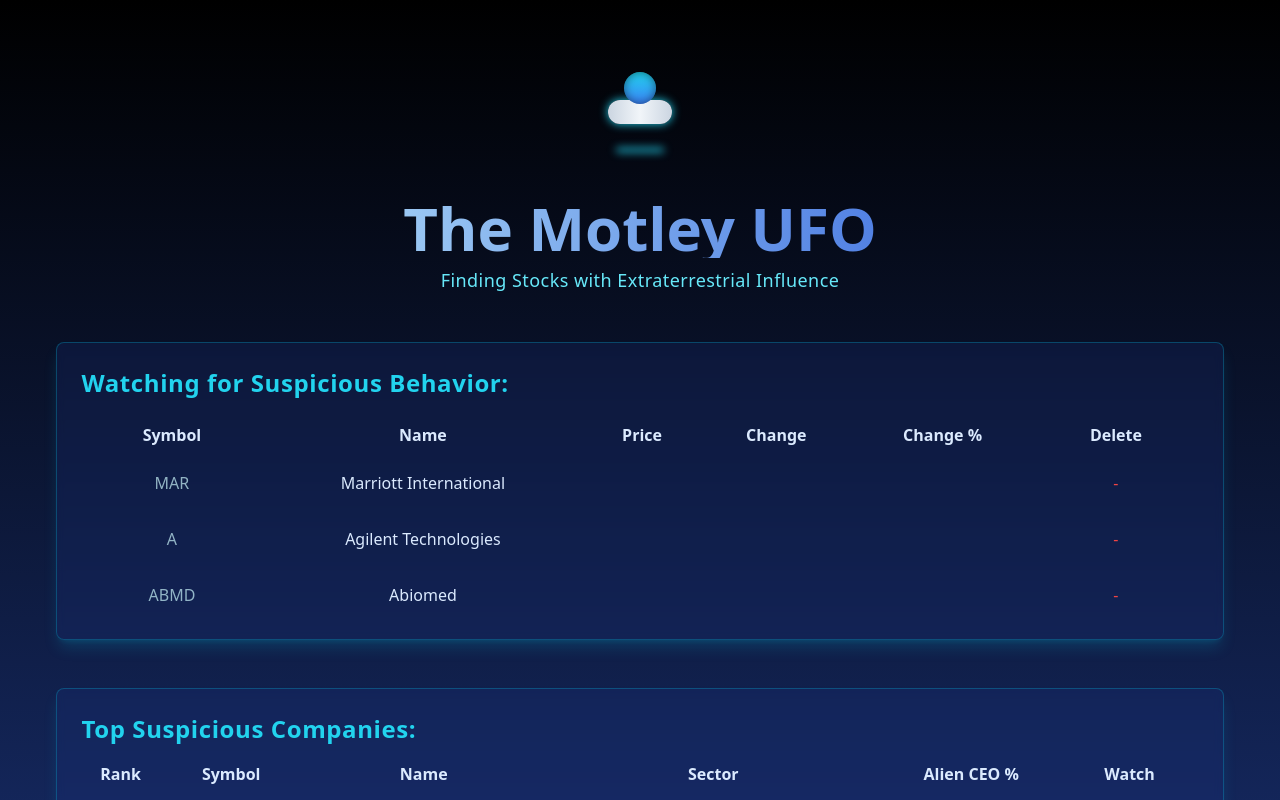
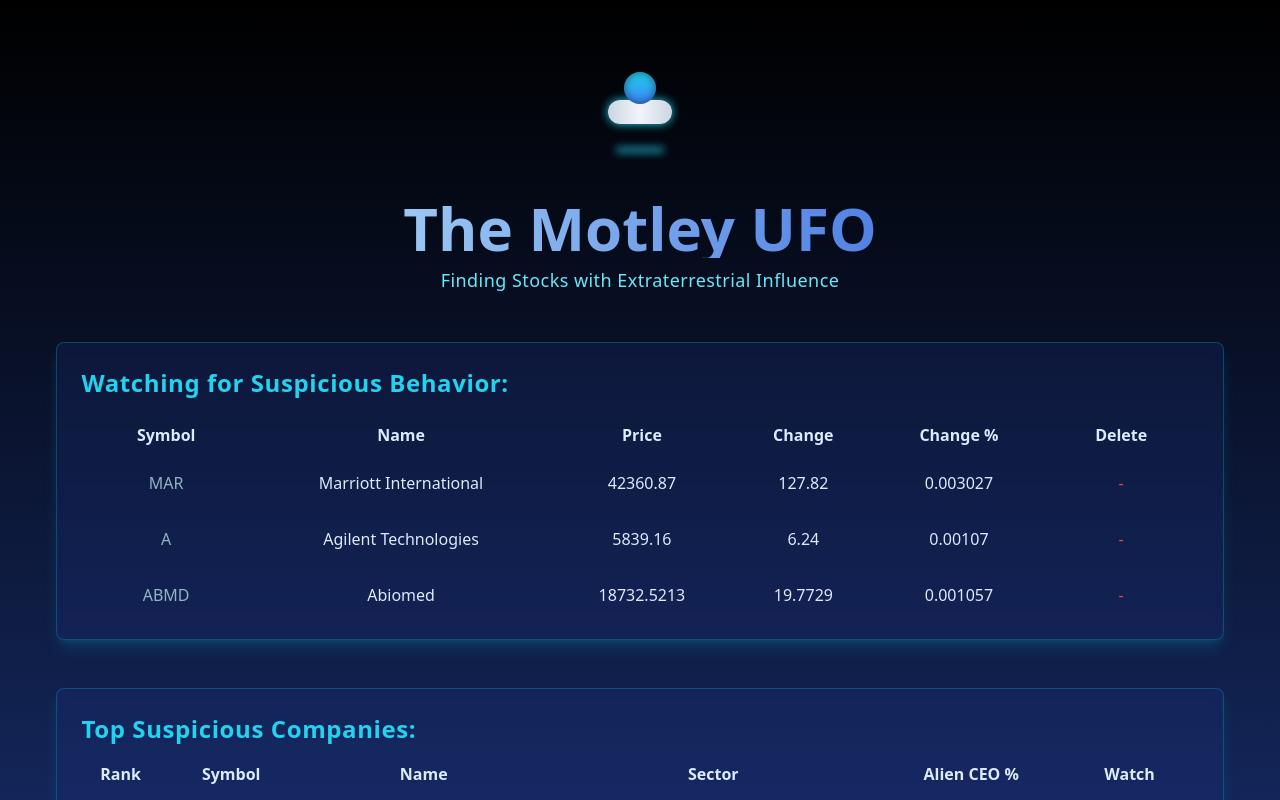
Before and after one commit to timdavila/fool-exercise, a Next.js app: page / in a window 1280 px wide. Shown: the top 800 px of the page. Built offline with nearby package versions, Linux system fonts and the light colour scheme.

Commit message:
Real time quotes! (simulated)

```diff
--- a/src/components/watchList.tsx
+++ b/src/components/watchList.tsx
@@ -2,18 +2,39 @@
 
 import useWatchedCompanies from 'src/hooks/useWatchedCompanies'
 import WatchListSkeleton from './loading/watchListSkeleton'
-import { useEffect } from 'react'
+import { useState, useEffect } from 'react'
 import { useDispatch, useSelector } from 'react-redux'
 import { RootState } from '../store'
 import { setWatchlist, unWatchInstrument } from '../store/watchListSlice'
 import WatchButton from './ui/watchButton'
 import CompanyLink from './ui/companyLink'
 import { Instrument } from '~types/quotes'
+import { getRealtimeQuotes } from '~data/services/quotes-service'
 
-const WatchList = () => {
+export default function WatchList(){
   const dispatch = useDispatch()
   const watchlist = useSelector((state: RootState) => state.watchlist.instruments)
   const { data: initialData, loading, error } = useWatchedCompanies()
+  const [enrichedWatchlist, setEnrichedWatchlist] = useState([])
+
+  useEffect(() => {
+    const quotes = getRealtimeQuotes(watchlist.map(instrument => instrument.instrumentId))
+    const updated = watchlist.map(instrument => {
+      // const quote = quotes[instrument.instrumentId] // if we were using a real API
+      // Simulate a quote for demo purposes instead
+      const keys = Object.keys(quotes)
+      const randomKey = keys[Math.floor(Math.random() * keys.length)]
+      const quote = quotes[randomKey]
+
+      return {
+        ...instrument,
+        currentPrice: quote.current_price,
+        priceChange: quote.change,
+        percentChange: quote.percent_change,
+      }
+    })
+    setEnrichedWatchlist(updated)
+  }, [watchlist])
 
   useEffect(() => {
     if (initialData?.instruments.length) {
@@ -53,15 +74,15 @@
         </tr>
       </thead>
       <tbody>
-        {watchlist.map(instrument => (
+        {enrichedWatchlist.map(instrument => (
           <tr key={instrument.instrumentId} className="text-center">
             <td className="px-4 py-2">
             <CompanyLink symbol={instrument.symbol} />
             </td>
             <td className="px-4 py-2">{instrument.name}</td>
-            <td className="px-4 py-2"></td>
-            <td className="px-4 py-2"></td>
-            <td className="px-4 py-2"></td>
+            <td className="px-4 py-2">{instrument.currentPrice}</td>
+            <td className="px-4 py-2">{instrument.priceChange}</td>
+            <td className="px-4 py-2">{instrument.percentChange}</td>
             <td className="px-4 py-2">
             <WatchButton
               instrumentId={instrument.instrumentId}
@@ -78,5 +99,3 @@
     </div>
   )
 }
-
-export default WatchList
--- a/src/data/mocks/realtime-quotes.json
+++ b/src/data/mocks/realtime-quotes.json
@@ -6,7 +6,7 @@
       "change": 127.82,
       "percent_change": 0.003027,
       "currency": "USD",
-      "last_trade_date": "2024-10-30T14:51:20+00:00",
+      "last_trade_date": "2024-10-30T14:51:20+00:00"
   },
   "202679": {
       "current_price": 5839.16,
@@ -15,7 +15,7 @@
       "change": 6.24,
       "percent_change": 0.00107,
       "currency": "USD",
-      "last_trade_date": "2024-10-30T14:51:20+00:00",
+      "last_trade_date": "2024-10-30T14:51:20+00:00"
   },
   "202700": {
       "current_price": 18732.5213,
@@ -24,6 +24,6 @@
       "change": 19.7729,
       "percent_change": 0.001057,
       "currency": "USD",
-      "last_trade_date": "2024-10-30T14:51:21+00:00",
+      "last_trade_date": "2024-10-30T14:51:21+00:00"
   }
 }
```
